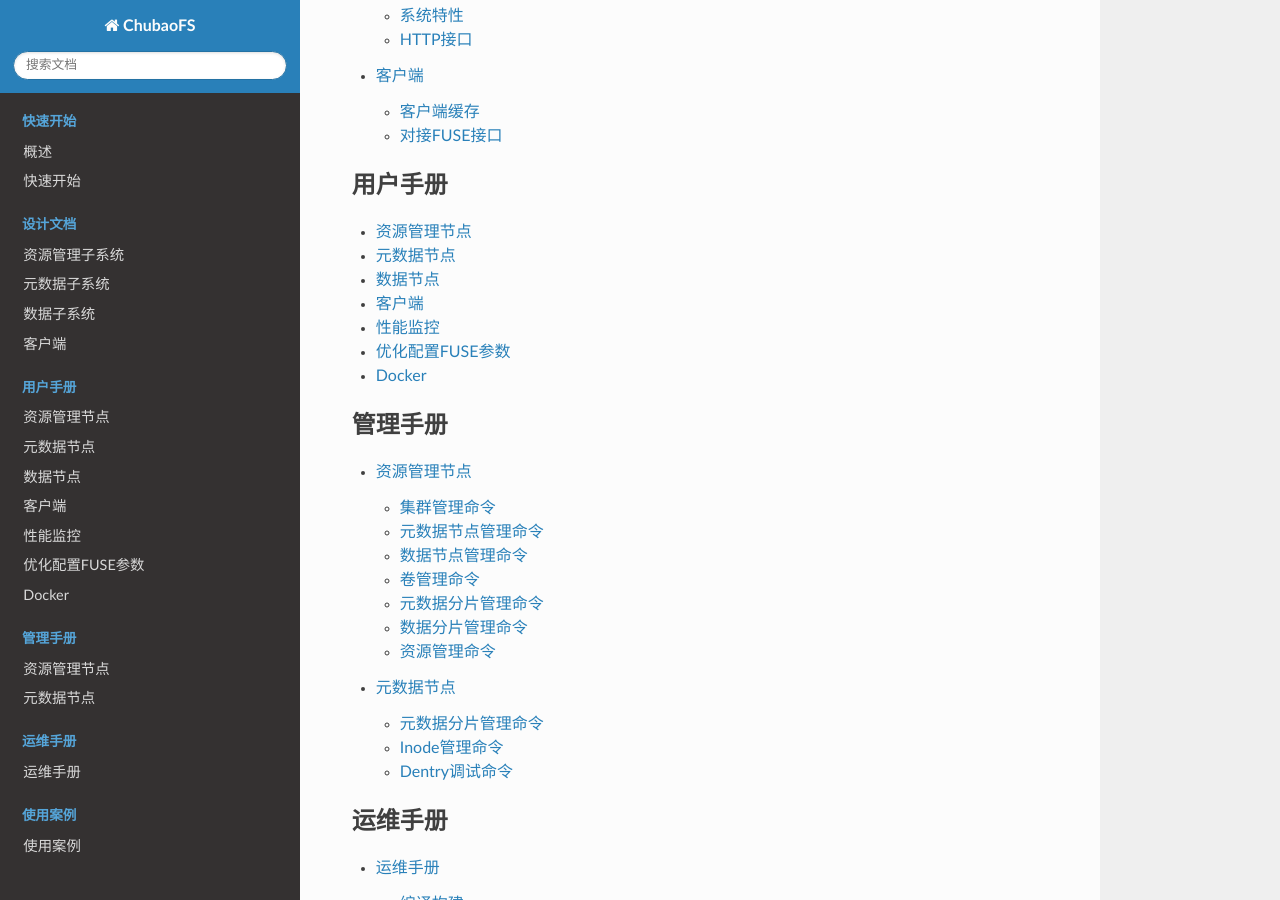
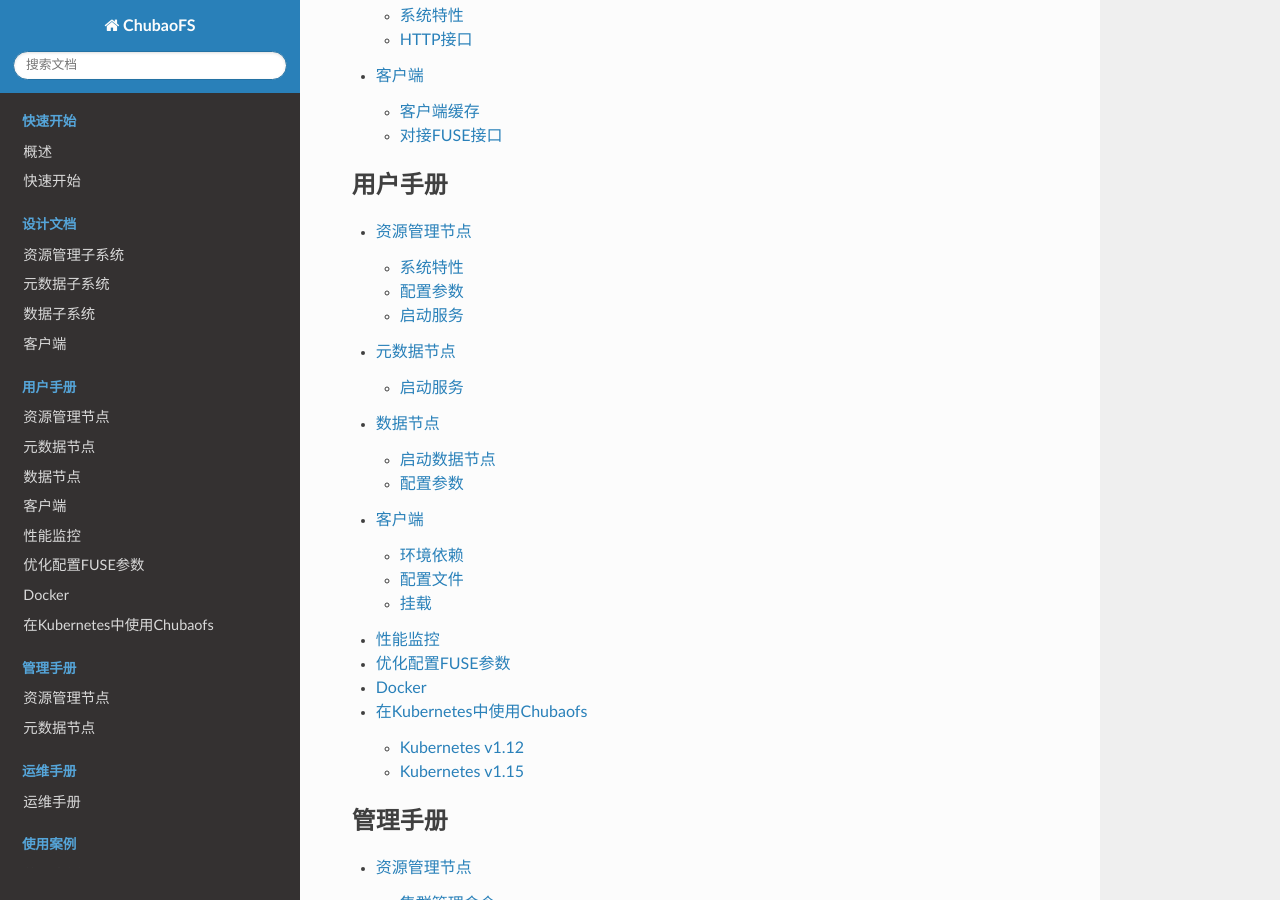
Before and after one commit to cubefs/docs-zh, a Sphinx documentation site: the page built from docs/source/index.rst, in a window 1280 px wide and 900 px high, scrolled down 812 px. Built offline with Sphinx 7.4.7 and the Read the Docs theme 2.0.0, drawn with Linux system fonts in a browser that asks for light colours; some of the changed lines change nothing that is shown.

Commit message:
user-guide doc for cfscsi driver
Signed-off-by: xuxihao <xuxihao3@jd.com>

```diff
--- a/docs/source/index.rst
+++ b/docs/source/index.rst
@@ -18,7 +18,7 @@
    design/client
 
 .. toctree::
-   :maxdepth: 1
+   :maxdepth: 2
    :caption: 用户手册
 
    user-guide/master
@@ -28,6 +28,7 @@
    user-guide/monitor
    user-guide/fuse
    user-guide/docker
+   user-guide/csi-driver
 
 .. toctree::
    :maxdepth: 2
--- /dev/null
+++ b/docs/source/user-guide/csi-driver.rst
@@ -0,0 +1,261 @@
+在Kubernetes中使用Chubaofs
+==============================
+Chubaofs基于Container Storage Interface (CSI) (https://kubernetes-csi.github.io/docs/) 接口规范开发了cfscsi插件，以支持在Kubernetes集群中使用云存储。
+
+.. csv-table::
+  :header: "cfscsi", "kubernetes"
+
+  "v0.3.0", "v1.12"
+  "v1.0.0", "v1.15"
+
+Kubernetes v1.12
+-------------------
+
+在Kubernetes v1.12集群中使用Chubaofs。
+
+Kubernetes配置要求
+^^^^^^^^^^^^^^^^^^^^^^^^
+
+为了在kubernetes集群中部署cfscsi插件，kubernetes集群需要满足以下配置。
+
+kube-apiserver启动参数:
+
+.. code-block:: bash
+
+    --feature-gates=CSIPersistentVolume=true,MountPropagation=true
+    --runtime-config=api/all
+
+kube-controller-manager启动参数:
+
+.. code-block:: bash
+
+    --feature-gates=CSIPersistentVolume=true
+
+kubelet启动参数:
+
+.. code-block:: bash
+
+    --feature-gates=CSIPersistentVolume=true,MountPropagation=true,KubeletPluginsWatcher=true
+    --enable-controller-attach-detach=true
+
+获取插件源码及脚本
+^^^^^^^^^^^^^^^^^^^^^^^^
+
+.. code-block:: bash
+
+    $ git clone -b csi-spec-v0.3.0 https://github.com/chubaofs/chubaofs-csi.git
+    $ cd chubaofs-csi
+
+拉取官方CSI镜像
+^^^^^^^^^^^^^^^^^^^^^^^^
+
+.. code-block:: bash
+
+    docker pull quay.io/k8scsi/csi-attacher:v0.3.0
+    docker pull quay.io/k8scsi/driver-registrar:v0.3.0
+    docker pull quay.io/k8scsi/csi-provisioner:v0.3.0
+
+获取cfscsi镜像
+^^^^^^^^^^^^^^^^^^^^^^^^^^^^^^^^^^^^^^^^^^^^^^^^
+
+有两种方式可以实现。
+
+* 从docker.io拉取镜像
+
+.. code-block:: bash
+
+    docker pull docker.io/chubaofs/cfscsi:v0.3.0
+
+* 根据源码编译镜像
+
+.. code-block:: bash
+
+    make cfs-image
+
+创建kubeconfig
+^^^^^^^^^^^^^^^^^^^^
+
+.. code-block:: bash
+
+    kubectl create configmap kubecfg --from-file=pkg/cfs/deploy/kubernetes/kubecfg
+
+创建RBAC和StorageClass
+^^^^^^^^^^^^^^^^^^^^^^^^^^
+
+.. code-block:: bash
+
+    kubectl apply -f pkg/cfs/deploy/dynamic_provision/cfs-rbac.yaml
+    kubectl apply -f pkg/cfs/deploy/dynamic_provision/cfs-sc.yaml
+
+部署cfscsi插件
+^^^^^^^^^^^^^^^^^^^^^^^^^^^^^^^^^^^^^^^^^^^^^^^^
+
+* 方式一：将cfscsi ControllerServer和NodeServer绑定在同一个sidecar容器
+
+修改 ``pkg/cfs/deploy/dynamic_provision/sidecar/cfs-sidecar.yaml`` 文件，将环境变量 ``MASTER_ADDRESS`` 设置为Chubaofs的实际Master地址，将 ``<NodeServer IP>`` 设置为kubernetes集群任意IP（如果被调度到该IP的pod需要动态挂载Chubaofs网盘，则必须为该IP部署cfscsi sidecar容器）。
+
+.. code-block:: bash
+
+    kubectl apply -f pkg/cfs/deploy/dynamic_provision/sidecar/cfs-sidecar.yaml
+
+* 方式二：将cfscsi插件ControllerServer和NodeServer分别部署为statefulset和daemonset（推荐此种）
+
+修改 ``pkg/cfs/deploy/dynamic_provision/independent`` 文件夹下 ``csi-controller-statefulset.yaml`` 和 ``csi-node-daemonset.yaml`` 文件，将环境变量 ``MASTER_ADDRESS`` 设置为Chubaofs的实际Master地址 ，将 ``<ControllerServer IP>`` 设置为kubernetes集群中任意节点IP。
+
+为Kubernetes集群中的节点添加标签，拥有 ``csi-role=controller`` 标签的节点为ControllerServer。拥有 ``csi-role=node`` 标签的节点为NodeServer，也可以删除 ``csi-node-daemonset.yaml`` 文件中的 ``nodeSelector`` ，这样kubernetes集群所有节点均为NodeServer。
+
+.. code-block:: bash
+
+    kubectl label nodes <ControllerServer IP> csi-role=controller
+    kubectl label nodes <NodeServer IP1> csi-role=node
+    kubectl label nodes <NodeServer IP2> csi-role=node
+    ...
+
+部署：
+
+.. code-block:: bash
+
+    kubectl apply -f pkg/cfs/deploy/dynamic_provision/independent/csi-controller-statefulset.yaml
+    kubectl apply -f pkg/cfs/deploy/dynamic_provision/independent/csi-node-daemonset.yaml
+
+创建PVC
+^^^^^^^^^^^^^^^^^^^^^^^^
+
+.. code-block:: bash
+
+    kubectl apply -f pkg/cfs/deploy/dynamic_provision/cfs-pvc.yaml
+
+nginx动态挂载Chubaofs示例
+^^^^^^^^^^^^^^^^^^^^^^^^^^^^^^^^^^^^^^^^^^^^^^^^
+
+.. code-block:: bash
+
+    docker pull nginx
+    kubectl apply -f pkg/cfs/deploy/dynamic_provision/pv-pod.yaml
+
+
+
+Kubernetes v1.15
+--------------------
+
+在Kubernetes v1.15集群中使用Chubaofs。
+
+Kubernetes配置要求
+^^^^^^^^^^^^^^^^^^^^^^^^
+
+为了在kubernetes集群中部署cfscsi插件，kubernetes集群需要满足以下配置。
+
+kube-apiserver启动参数:
+
+.. code-block:: bash
+
+    --feature-gates=CSIPersistentVolume=true,MountPropagation=true
+    --runtime-config=api/all
+
+kube-controller-manager启动参数:
+
+.. code-block:: bash
+
+    --feature-gates=CSIPersistentVolume=true
+
+kubelet启动参数:
+
+.. code-block:: bash
+
+    --feature-gates=CSIPersistentVolume=true,MountPropagation=true,KubeletPluginsWatcher=true
+    --enable-controller-attach-detach=true
+
+获取插件源码及脚本
+^^^^^^^^^^^^^^^^^^^^^^^^
+
+.. code-block:: bash
+
+    $ git clone https://github.com/chubaofs/chubaofs-csi.git
+    $ cd chubaofs-csi
+
+拉取官方CSI镜像
+^^^^^^^^^^^^^^^^^^^^^^^^
+
+.. code-block:: bash
+
+    docker pull quay.io/k8scsi/csi-attacher:v1.0.0
+    docker pull quay.io/k8scsi/csi-node-driver-registrar:v1.0.2
+    docker pull quay.io/k8scsi/csi-provisioner:v1.0.0
+
+获取cfscsi镜像
+^^^^^^^^^^^^^^^^^^^^^^^^^^^^^^^^^^^^^^^^^^^^^^^^
+
+有两种方式可以实现。
+
+* 方式一：从docker.io拉取镜像
+
+.. code-block:: bash
+
+    docker pull docker.io/chubaofs/cfscsi:v1.0.0
+
+* 方式二：根据源码编译镜像
+
+.. code-block:: bash
+
+    make cfs-image
+
+创建kubeconfig
+^^^^^^^^^^^^^^^^^^^^
+
+.. code-block:: bash
+
+    kubectl create configmap kubecfg --from-file=pkg/chubaofs/deploy/kubernetes/kubecfg
+
+创建RBAC和StorageClass
+^^^^^^^^^^^^^^^^^^^^^^^^^^
+
+.. code-block:: bash
+
+    kubectl apply -f pkg/chubaofs/deploy/dynamic_provision/cfs-rbac.yaml
+    kubectl apply -f pkg/chubaofs/deploy/dynamic_provision/cfs-sc.yaml
+
+部署cfscsi插件
+^^^^^^^^^^^^^^^^^^^^^^^^^^^^^^^^^^^^^^^^^^^^^^^^
+
+* 方式一：将cfscsi ControllerServer和NodeServer绑定在同一个sidecar容器
+
+修改 ``pkg/chubaofs/deploy/dynamic_provision/sidecar/cfs-sidecar.yaml`` 文件，将环境变量 ``MASTER_ADDRESS`` 设置为Chubaofs的实际Master地址，将 ``<NodeServer IP>`` 设置为kubernetes集群任意IP（如果被调度到该IP的pod需要动态挂载Chubaofs网盘，则必须为该IP部署cfscsi sidecar容器）。
+
+.. code-block:: bash
+
+    kubectl apply -f pkg/chubaofs/deploy/dynamic_provision/sidecar/cfs-sidecar.yaml
+
+* 方式二：将cfscsi插件ControllerServer和NodeServer分别部署为statefulset和daemonset（推荐此种）
+
+修改 ``pkg/chubaofs/deploy/dynamic_provision/independent`` 文件夹下 ``csi-controller-statefulset.yaml`` 和 ``csi-node-daemonset.yaml`` 文件，将环境变量 ``MASTER_ADDRESS`` 设置为Chubaofs的实际Master地址 ，将 ``<ControllerServer IP>`` 设置为kubernetes集群中任意节点IP。
+
+为Kubernetes集群中的节点添加标签，拥有 ``csi-role=controller`` 标签的节点为ControllerServer。拥有 ``csi-role=node`` 标签的节点为NodeServer，也可以删除 ``csi-node-daemonset.yaml`` 文件中的 ``nodeSelector`` ，这样kubernetes集群所有节点均为NodeServer。
+
+.. code-block:: bash
+
+    kubectl label nodes <ControllerServer IP> csi-role=controller
+    kubectl label nodes <NodeServer IP1> csi-role=node
+    kubectl label nodes <NodeServer IP2> csi-role=node
+    ...
+
+部署：
+
+.. code-block:: bash
+
+    kubectl apply -f pkg/chubaofs/deploy/dynamic_provision/independent/csi-controller-statefulset.yaml
+    kubectl apply -f pkg/chubaofs/deploy/dynamic_provision/independent/csi-node-daemonset.yaml
+
+创建PVC
+^^^^^^^^^^^^^^^^^^^^^^^^
+
+.. code-block:: bash
+
+    kubectl apply -f pkg/chubaofs/deploy/dynamic_provision/cfs-pvc.yaml
+
+nginx动态挂载Chubaofs示例
+^^^^^^^^^^^^^^^^^^^^^^^^^^^^^^^^^^^^^^^^^^^^^^^^
+
+.. code-block:: bash
+
+    docker pull nginx
+    kubectl apply -f pkg/chubaofs/deploy/dynamic_provision/pv-pod.yaml
--- a/docs/source/user-guide/docker.rst
+++ b/docs/source/user-guide/docker.rst
@@ -1,5 +1,5 @@
 Docker
------------------------
+========================
 
 在docker目录下，run_docker.sh工具用来方便运行ChubaoFS docker-compose试用集群。
 
```
